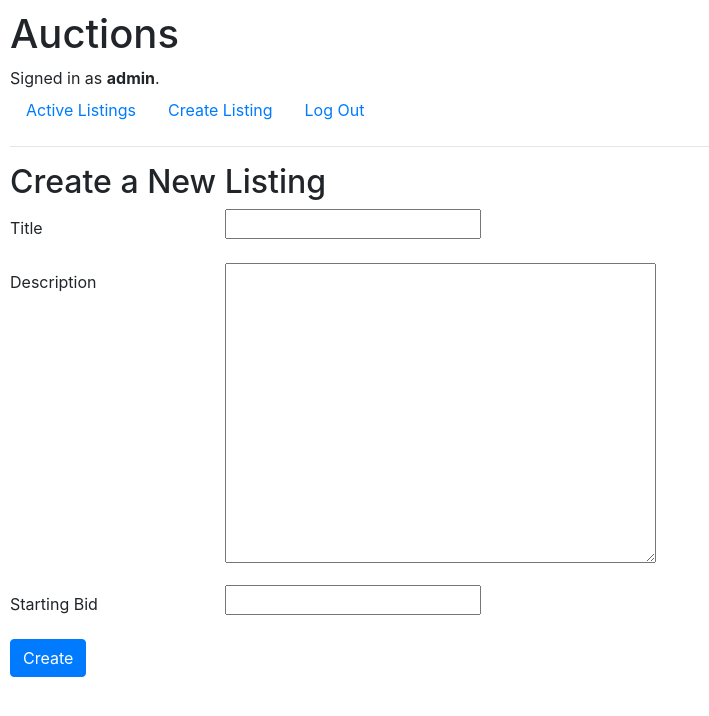
After one commit to rodsantis/cs50w-commerce, a Django app: page /create in a window 1280 px wide. The commit adds this page. Shown: the top 716 px of the page, without its empty margins (0-709 px from the left). Run offline with Django 3.2, Linux system fonts and the light colour scheme; a user stored in the database is signed in; some libraries are stand-ins or nearby versions.

Commit message:
Implemented the create listing page in its basic form. The insertion to the data base for the new Listing is also working and being displayed in the home page

```diff
--- /dev/null
+++ b/auctions/templates/auctions/createlisting.html
@@ -0,0 +1,38 @@
+{% extends "auctions/layout.html" %}
+
+{% block title %}
+    Create Listing
+{% endblock %}
+
+{% block body %}
+
+    <h2>Create a New Listing</h2>
+
+    <form action="{% url 'create_listing' %}" method="post">
+        {% csrf_token %}
+        <div class="form-group row">
+            <label class="col-sm-2 col-form-label">Title</label>
+            <div class="col-sm-10" >
+                {{ form.title }}
+            </div>
+        </div>
+        <div class="form-group row">
+            <label class="col-sm-2 col-form-label">Description</label>
+            <div class="col-sm-10" >
+                {{ form.description }}
+            </div>
+        </div>
+        <div class="form-group row">
+            <label class="col-sm-2 col-form-label">Starting Bid</label>
+            <div class="col-sm-10" >
+                {{ form.price }}
+            </div>
+        </div>
+        <div class="form-group row">
+    <div class="col-sm-10">
+      <button type="submit" class="btn btn-primary">Create</button>
+    </div>
+  </div>
+    </form>
+
+{% endblock %}
--- a/auctions/templates/auctions/layout.html
+++ b/auctions/templates/auctions/layout.html
@@ -21,6 +21,9 @@
                 <a class="nav-link" href="{% url 'index' %}">Active Listings</a>
             </li>
             {% if user.is_authenticated %}
+            <li class="nav-item">
+                    <a class="nav-link" href="{% url 'create_listing' %}">Create Listing</a>
+                </li>
                 <li class="nav-item">
                     <a class="nav-link" href="{% url 'logout' %}">Log Out</a>
                 </li>
--- a/auctions/urls.py
+++ b/auctions/urls.py
@@ -6,5 +6,6 @@ urlpatterns = [
     path("", views.index, name="index"),
     path("login", views.login_view, name="login"),
     path("logout", views.logout_view, name="logout"),
-    path("register", views.register, name="register")
+    path("register", views.register, name="register"),
+    path("create", views.create_listing, name="create_listing"),
 ]
--- a/auctions/views.py
+++ b/auctions/views.py
@@ -1,10 +1,18 @@
 from django.contrib.auth import authenticate, login, logout
+from django.contrib.auth.decorators import login_required
 from django.db import IntegrityError
 from django.http import HttpResponse, HttpResponseRedirect
 from django.shortcuts import render
 from django.urls import reverse
+from django import forms
 
 from .models import User, Listing, Comment, Bid
+
+
+class NewListing(forms.Form):
+    title = forms.CharField(label='Title')
+    description = forms.CharField(label='Description', widget=forms.Textarea(attrs={"style": "height:300px"}))
+    price = forms.DecimalField(min_value=1.00, max_digits=10, decimal_places=2)
 
 
 def index(request):
@@ -63,3 +71,23 @@ def register(request):
         return HttpResponseRedirect(reverse("index"))
     else:
         return render(request, "auctions/register.html")
+
+
+@login_required
+def create_listing(request, *args, **kwargs):
+    if request.method == "POST":
+        form = NewListing(request.POST)
+        if form.is_valid():
+            form_title = form.cleaned_data["title"]
+            form_description = form.cleaned_data["description"]
+            form_initial_bid = form.cleaned_data["price"]
+            new = Listing(title=form_title, description=form_description, price=form_initial_bid)
+            new.save()
+        else:
+            return render(request, "auctions/createlisting.html", {
+                "form": form
+            })
+
+    return render(request, "auctions/createlisting.html", {
+        "form": NewListing()
+    })
```
Also changed, not shown: db.sqlite3.
